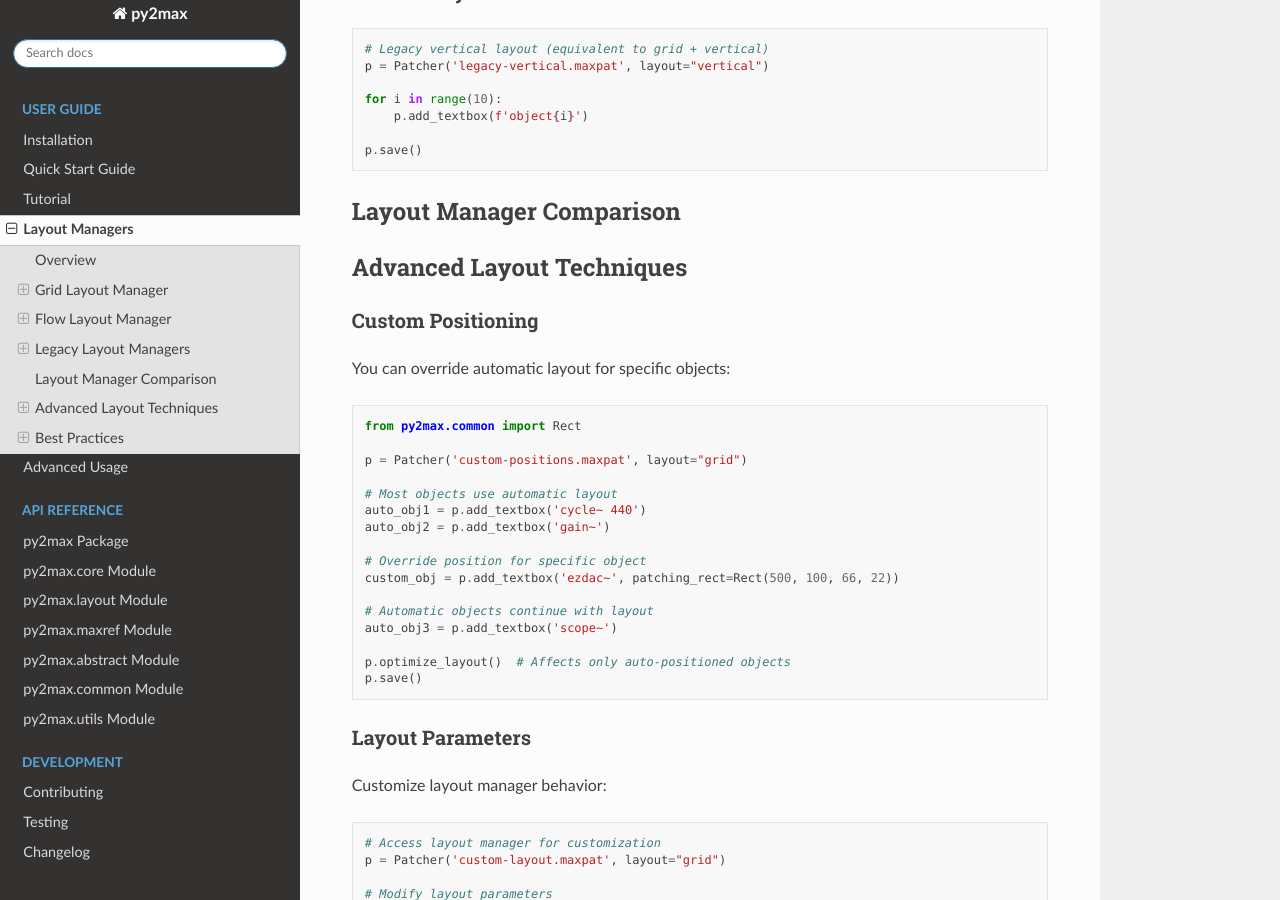
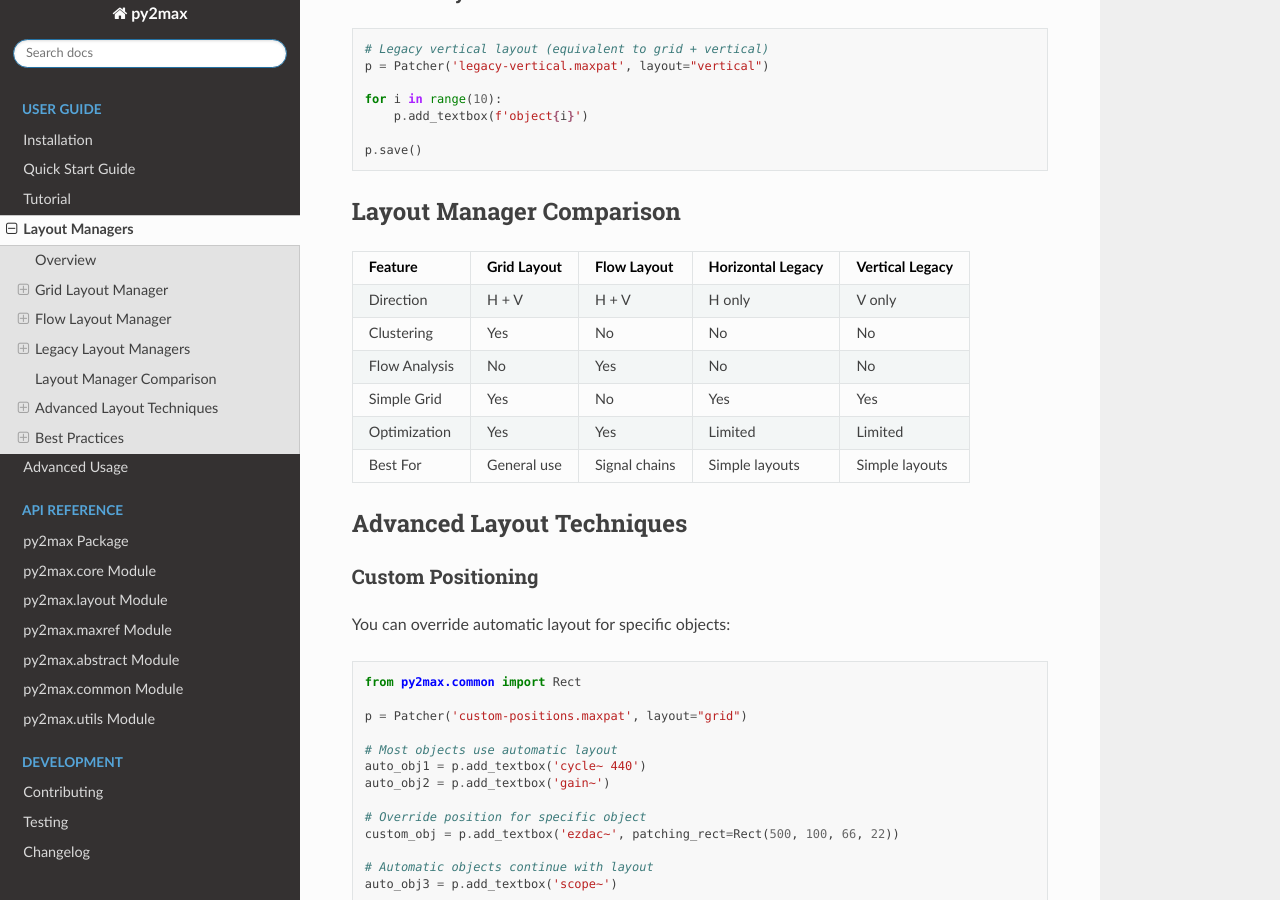
Before and after one commit to shakfu/py2max, a Sphinx documentation site: the page built from docs/source/user_guide/layout_managers.rst, in a window 1280 px wide and 900 px high, scrolled down 4420 px. Built offline with Sphinx 7.4.7 and the Read the Docs theme 3.1.0, drawn with Linux system fonts in a browser that asks for light colours.

Commit message:
update docs

```diff
--- a/docs/source/api/core.rst
+++ b/docs/source/api/core.rst
@@ -9,6 +9,9 @@ py2max.core Module
 The core module contains the main classes that form the foundation of py2max:
 
 * **Patcher** - Main interface for creating Max/MSP patches with methods for adding various types of Max objects, connecting objects with patchlines, managing layout and positioning, saving and loading patch files, and validating connections
+
 * **Box** - Represents individual Max objects within a patch with unique identifier, position and size information, Max object type (maxclass), parameters and attributes, and help and documentation methods
+
 * **Patchline** - Represents connections between Max objects, managing source and destination objects, inlet and outlet indices, connection validation, and visual representation in patches
+
 * **InvalidConnectionError** - Exception raised when attempting to create invalid connections between Max objects, typically when connecting to non-existent inlets or outlets, type mismatches between signal and control connections, or invalid object references
--- a/docs/source/api/layout.rst
+++ b/docs/source/api/layout.rst
@@ -11,8 +11,11 @@ The layout module provides sophisticated algorithms for positioning Max objects
 The layout system includes several layout manager classes:
 
 * **LayoutManager** - Base layout manager providing fundamental positioning capabilities with horizontal flow layout
+
 * **GridLayoutManager** - Unified grid layout handling both horizontal and vertical arrangements with configurable flow direction, connection-aware clustering to group related objects, smart positioning with automatic wrapping, and layout optimization to minimize connection distances
+
 * **FlowLayoutManager** - Intelligent signal flow-based positioning with signal flow analysis using patchline connections, hierarchical positioning organizing objects in flow levels, dual layout modes supporting horizontal and vertical flow, and topology-based arrangement based on functional relationships
+
 * **HorizontalLayoutManager** and **VerticalLayoutManager** - Legacy layout managers maintained for backward compatibility (now aliases for GridLayoutManager with appropriate flow directions)
 
 Usage Examples
--- a/docs/source/api/maxref.rst
+++ b/docs/source/api/maxref.rst
@@ -14,10 +14,15 @@ MaxRef System Overview
 The MaxRef integration system automatically discovers and parses Max object documentation, providing:
 
 * **1157+ Max objects** automatically discovered and parsed
+
 * **Complete documentation** including methods, attributes, inlets, outlets, examples
+
 * **Dynamic help system** via Box.help() and Box.get_info() methods
+
 * **Backwards compatibility** with existing MAXCLASS_DEFAULTS
+
 * **Intelligent caching** for performance
+
 * **Cross-platform support** for Max installations
 
 The module includes the **MaxRefCache** class for managing the loading, parsing, and caching of Max object documentation, along with various functions for object information retrieval, connection validation, legacy compatibility, and utility operations.
--- a/docs/source/api/utils.rst
+++ b/docs/source/api/utils.rst
@@ -71,7 +71,9 @@ Supported Pitch Notation
 The pitch2freq function supports standard pitch notation:
 
 * **Note names**: A, Bb, B, C, Db, D, Eb, E, F, Gb, G, Ab
+
 * **Octave numbers**: Any integer (typically 0-9)
+
 * **Examples**: "C3", "Bb4", "F#5" (use "Gb5" instead of "F#5")
 
 .. code-block:: python
--- a/docs/source/user_guide/layout_managers.rst
+++ b/docs/source/user_guide/layout_managers.rst
@@ -251,16 +251,16 @@ Vertical Layout
 Layout Manager Comparison
 -------------------------
 
-=========== ================ ================== =================== =================
-Feature     Grid Layout      Flow Layout        Horizontal Legacy   Vertical Legacy
-=========== ================ ================== =================== =================
-Direction   H + V            H + V              H only              V only
-Clustering  Yes              No                 No                  No
-Flow Analysis No            Yes                No                  No
-Simple Grid Yes              No                 Yes                 Yes
-Optimization Yes             Yes                Limited             Limited
-Best For    General use      Signal chains      Simple layouts      Simple layouts
-=========== ================ ================== =================== =================
+============= ================ ================== =================== =================
+Feature       Grid Layout      Flow Layout        Horizontal Legacy   Vertical Legacy
+============= ================ ================== =================== =================
+Direction     H + V            H + V              H only              V only
+Clustering    Yes              No                 No                  No
+Flow Analysis No               Yes                No                  No
+Simple Grid   Yes              No                 Yes                 Yes
+Optimization  Yes              Yes                Limited             Limited
+Best For      General use      Signal chains      Simple layouts      Simple layouts
+============= ================ ================== =================== =================
 
 Advanced Layout Techniques
 ---------------------------
```
Also changed, not shown: docs/source/api/abstract.rst (+8 -7 lines).
